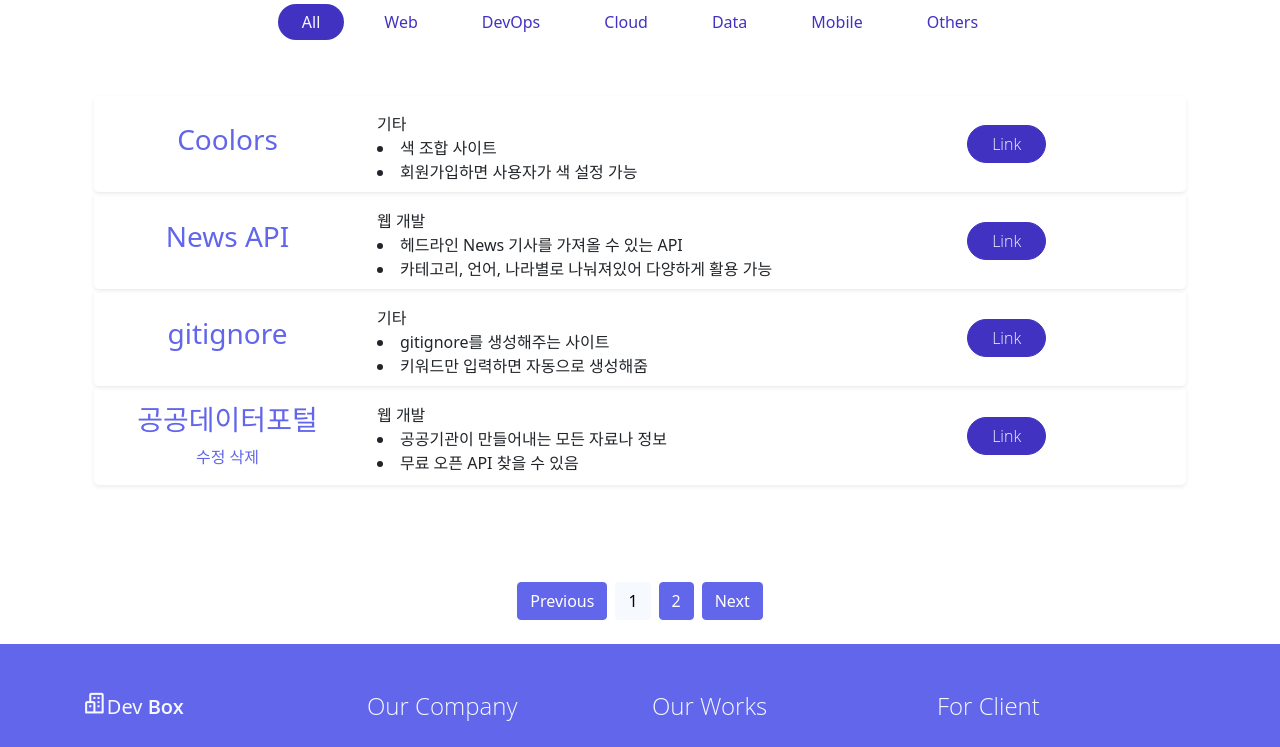
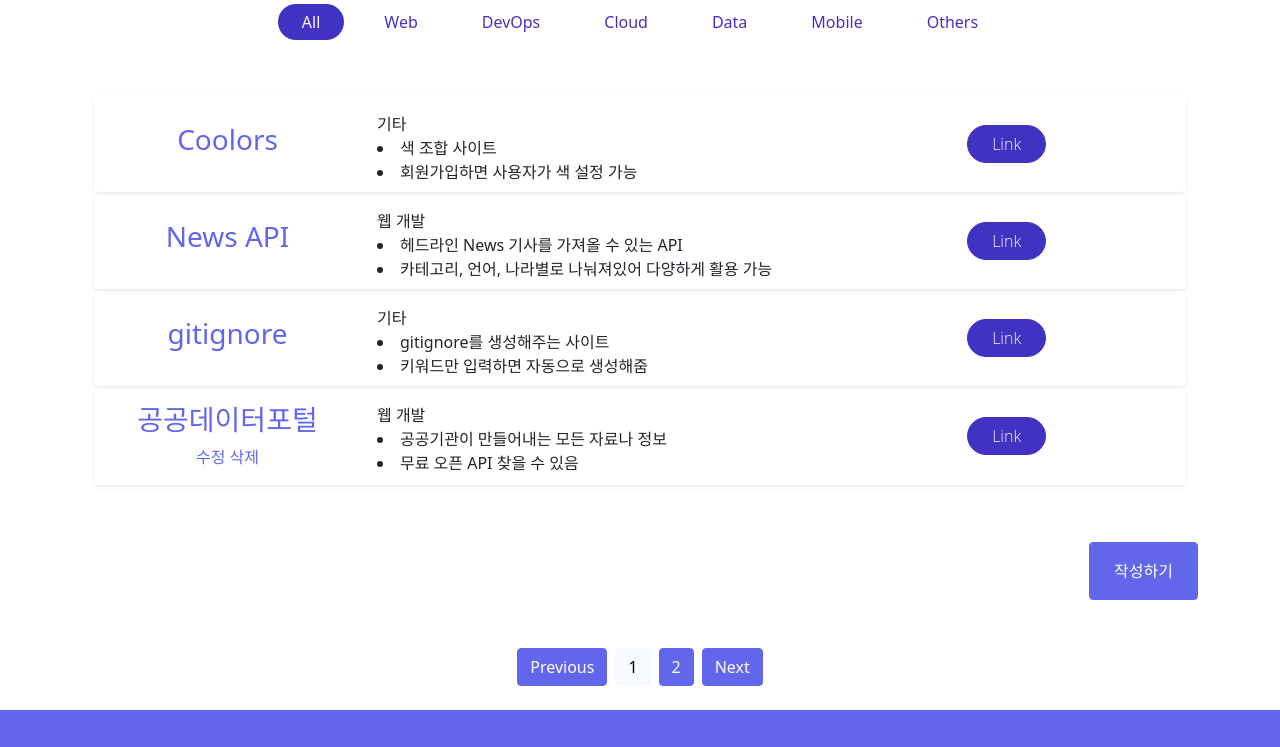
Before and after one commit to kyj4327/DevBox, a React (Create React App) app in the folder devbox_client/: page /reference/list in a window 1280 px wide. Shown: the part 360-1107 px from the top of the page. Built offline with nearby package versions, Linux system fonts and the light colour scheme.

Commit message:
"작성" 버튼 추가 #20

```diff
--- a/devbox_client/src/pages/ReferenceList.jsx
+++ b/devbox_client/src/pages/ReferenceList.jsx
@@ -1,8 +1,14 @@
 import Header from '../components/Header';
 import Pagination from '../components/Pagination';
 import Footer from '../components/Footer';
+import ListButton from '../components/ListButton';
+import { useNavigate } from 'react-router-dom';
 
 const ReferenceList = () => {
+    const navigate = useNavigate();
+    const toList = () => {
+        navigate('/reference/list');
+    };
     return (
         <div>
             <Header />
@@ -83,6 +89,11 @@ const ReferenceList = () => {
                         </div>
                     </div>
                 </div>
+                <div class="form-row pt-2">
+                    <div class="col-md-12 col-10 text-end">
+                        <ListButton text={'작성하기'} onClick={toList} />
+                    </div>
+                </div>
             </section>
             <Pagination />
             <Footer />
```
